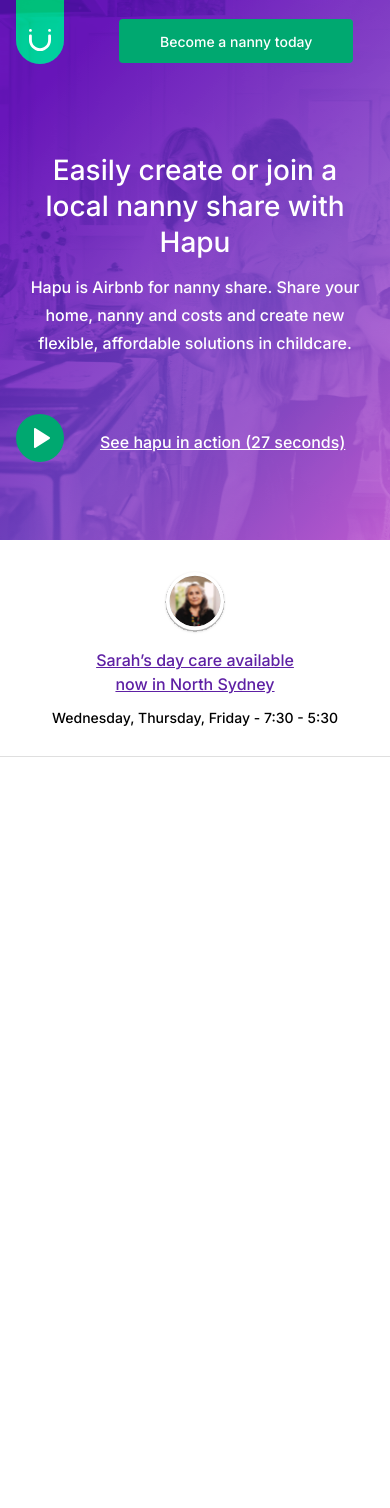
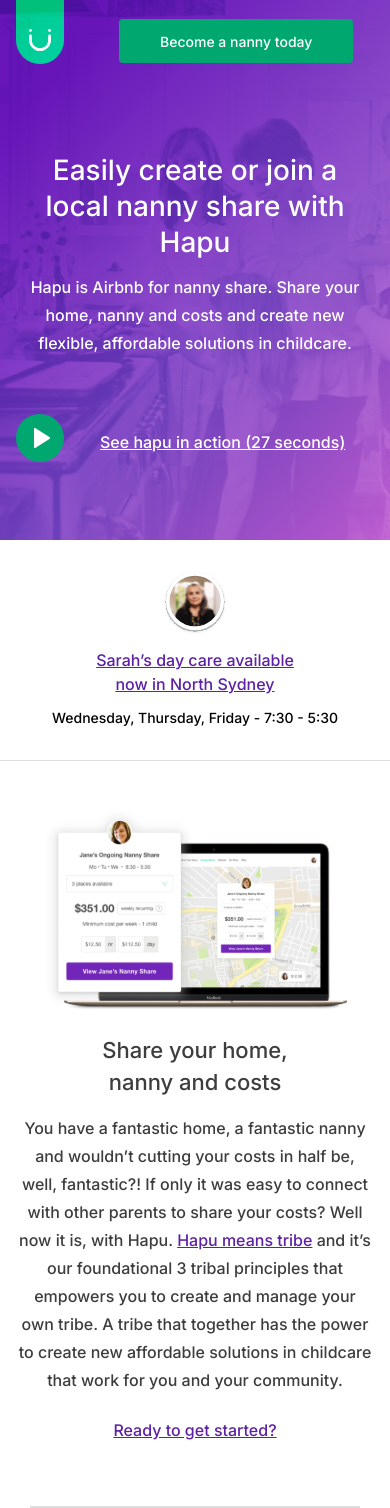
Before and after one commit to Doug-Fernando/Hapu-Clone, a React (Create React App) app: page / in a window 390 px wide. Before the commit the page ends 844 px from the top, so only its background shows below. Built offline with nearby package versions, Linux system fonts and the light colour scheme.

Commit message:
Create container for AboutSection ( mobile version )

```diff
--- a/src/Pages/Home/index.js
+++ b/src/Pages/Home/index.js
@@ -2,7 +2,7 @@
 
 import Header from '../../components/Header';
 import FeatPerson from '../../components/FeatPersonSection';
-// import AboutSection from '../../components/AboutSection';
+import AboutSection from '../../components/AboutSection';
 // import RegisterEmailSection from '../../components/RegisterEmailSection';
 // import SharedPaymentSection from '../../components/SharedPaymentSection';
 // import FooterSection from '../../components/Footer';
@@ -12,8 +12,8 @@
     <>
       <Header />
       <FeatPerson />
-      { /* <AboutSection />
-      <RegisterEmailSection />
+      <AboutSection />
+      { /* <RegisterEmailSection />
       <SharedPaymentSection />
       <FooterSection /> */}
     </>
--- a/src/components/AboutSection/index.js
+++ b/src/components/AboutSection/index.js
@@ -1,11 +1,12 @@
 import React from 'react';
 
 import planImage from '../../images/ImageSection1.svg';
-import { AboutImage, AboutPhrase, AboutText, GetStartedLink, Divider } from './style';
+import { Container, AboutImage, AboutPhrase,
+  AboutText, GetStartedLink, Divider } from './style';
 
 function Index() {
   return (
-    <>
+    <Container>
       <AboutImage src={ planImage } alt="Plan image" />
       <AboutPhrase>
         Share your home, nanny and costs
@@ -25,7 +26,7 @@
         Ready to get started?
       </GetStartedLink>
       <Divider />
-    </>
+    </Container>
   );
 }
 
--- a/src/components/AboutSection/style.js
+++ b/src/components/AboutSection/style.js
@@ -1,20 +1,30 @@
 import styled from 'styled-components';
 
+export const Container = styled.section`
+  display: flex;
+  width: 100%;
+  flex-direction: column;
+  align-items: center;
+  margin-top: 45px;
+`;
+
 export const AboutImage = styled.img`
-  position: absolute;
+  /* position: absolute; */
   width: 304px;
   height: 204px;
-  left: 55px;
-  top: 800px;
+  /* left: 55px; */
+  /* top: 800px; */
 
 `;
 
 export const AboutPhrase = styled.h4`
-  position: absolute;
+  /* position: absolute; */
+  /* left: 19.72%; */
+  /* right: 19.72%; */
+  /* bottom: -50%; */
   height: 64px;
-  left: 19.72%;
-  right: 19.72%;
-  bottom: -50%;
+  /* width: 200px; */
+  margin: 24px 80px 0;
   font-family: Inter;
   font-style: normal;
   font-weight: 500;
@@ -25,10 +35,11 @@
 `;
 
 export const AboutText = styled.p`
-  position: absolute;
-  left: 4.44%;
-  right: 4.44%;
-  bottom: -90%;
+  /* position: absolute; */
+  /* left: 4.44%; */
+  /* right: 4.44%; */
+  /* bottom: -90%; */
+  margin: 16px 16px 0;
   font-family: Inter;
   font-style: normal;
   font-weight: normal;
@@ -44,11 +55,12 @@
 `;
 
 export const GetStartedLink = styled.a`
-  position: absolute;
-  height: 24px;
+  /* position: absolute;
   left: 29%;
   right: 28.33%;
-  bottom: -94%;
+  bottom: -94%; */
+  height: 24px;
+  margin: 24px 0 0;
   font-family: Inter;
   font-style: normal;
   font-weight: 500;
@@ -59,11 +71,8 @@
 `;
 
 export const Divider = styled.div`
-  position: absolute;
-  bottom: -100%;
-  left: 38px;
   width: 328px;
   height: 0;
-  position: absolute;
   border: 1px solid #DFDFDF;
+  margin-top: 64px;
 `;
--- a/src/components/FeatPersonSection/style.js
+++ b/src/components/FeatPersonSection/style.js
@@ -5,8 +5,9 @@
   flex-direction: column;
   align-items: center;
   width: 100%;
-  height: 216px;
+  /* height: 216px; */
 
+  padding-bottom: 32px;
   border-bottom: 1px solid #DFDFDF;
 `;
 
```
